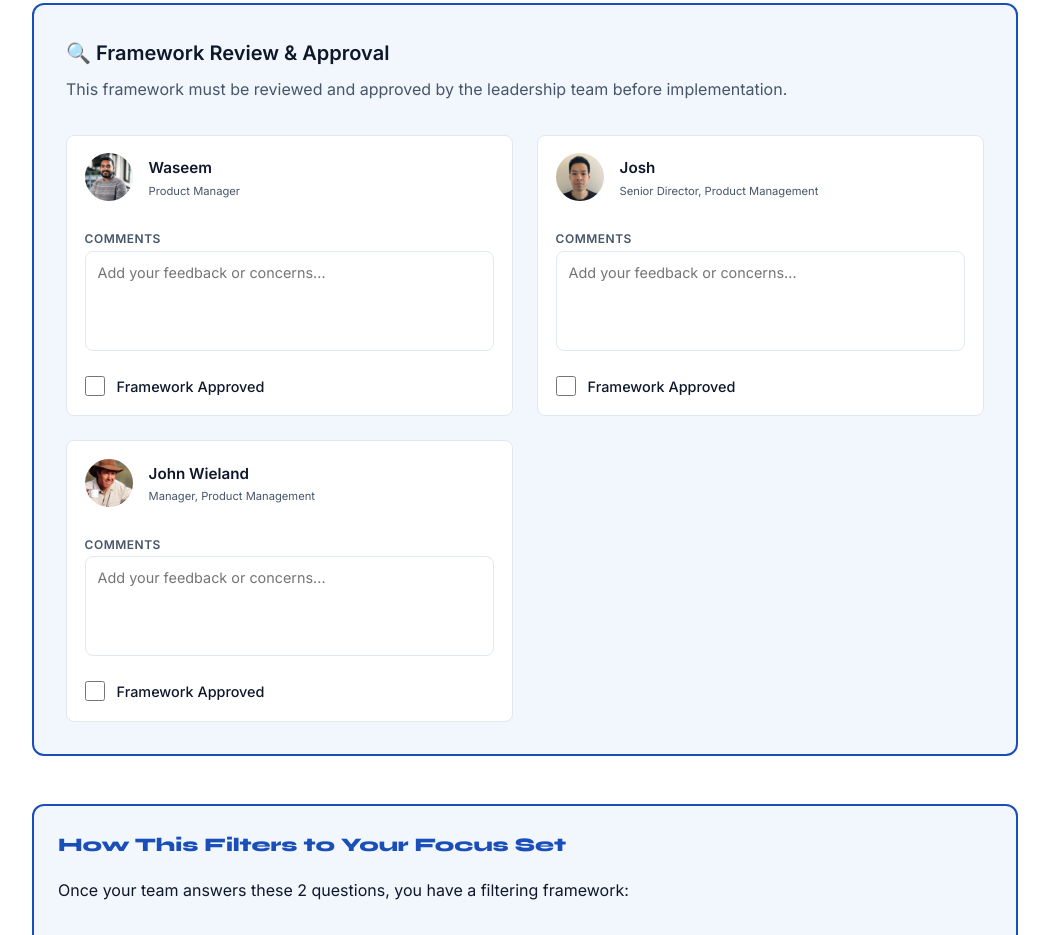
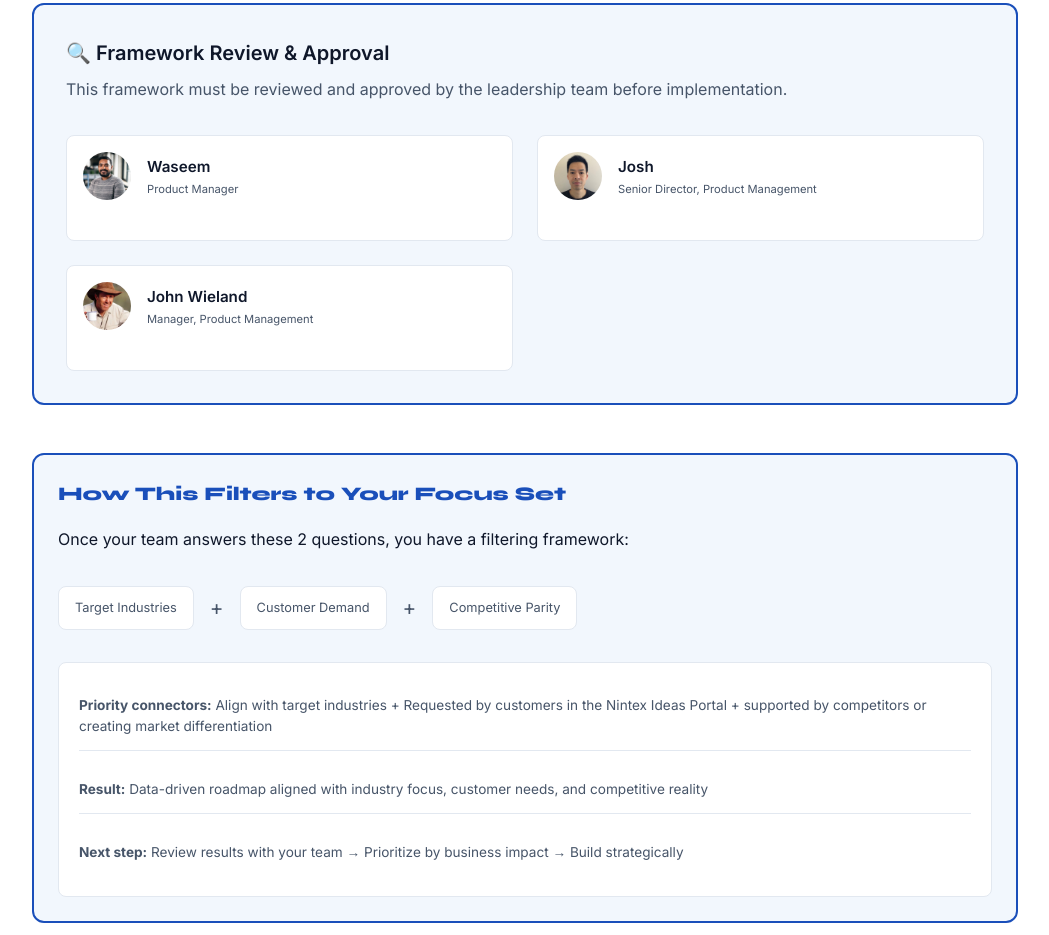
Before and after one commit to osama-eldrieny/connectors-strategy, a website: page connector-filtering-framework.html in a window 1280 px wide. Shown: the part 2587-3522 px from the top of the page, without its empty margins (230-1279 px from the left). Drawn offline with nearby package versions, Linux system fonts and the light colour scheme; no server answers.

Commit message:
Simplify Framework Review section: remove form elements, collect approvals offline

```diff
--- a/connector-filtering-framework.html
+++ b/connector-filtering-framework.html
@@ -513,7 +513,7 @@
 
       <div class="reviewers-grid">
         <!-- Waseem -->
-        <div class="reviewer-card">
+        <div class="reviewer-card" style="cursor: default; border: 1px solid var(--border); padding: 1rem; background: var(--surface);">
           <div class="reviewer-header">
             <img src="./imgs/waseem.png" alt="Waseem" class="reviewer-avatar">
             <div class="reviewer-info">
@@ -521,20 +521,10 @@
               <p class="reviewer-role">Product Manager</p>
             </div>
           </div>
-          <div class="reviewer-input-group">
-            <label class="input-label">Comments</label>
-            <textarea id="review-waseem-comment" class="reviewer-textarea" placeholder="Add your feedback or concerns..."></textarea>
-          </div>
-          <div class="reviewer-approval">
-            <label class="approval-toggle">
-              <input type="checkbox" id="review-waseem-approved" class="approval-checkbox">
-              <span class="toggle-label">Framework Approved</span>
-            </label>
-          </div>
         </div>
 
         <!-- Josh -->
-        <div class="reviewer-card">
+        <div class="reviewer-card" style="cursor: default; border: 1px solid var(--border); padding: 1rem; background: var(--surface);">
           <div class="reviewer-header">
             <img src="./imgs/joshua-tan.png" alt="Josh" class="reviewer-avatar">
             <div class="reviewer-info">
@@ -542,36 +532,16 @@
               <p class="reviewer-role">Senior Director, Product Management</p>
             </div>
           </div>
-          <div class="reviewer-input-group">
-            <label class="input-label">Comments</label>
-            <textarea id="review-josh-comment" class="reviewer-textarea" placeholder="Add your feedback or concerns..."></textarea>
-          </div>
-          <div class="reviewer-approval">
-            <label class="approval-toggle">
-              <input type="checkbox" id="review-josh-approved" class="approval-checkbox">
-              <span class="toggle-label">Framework Approved</span>
-            </label>
-          </div>
         </div>
 
         <!-- John Wieland -->
-        <div class="reviewer-card">
+        <div class="reviewer-card" style="cursor: default; border: 1px solid var(--border); padding: 1rem; background: var(--surface);">
           <div class="reviewer-header">
             <img src="./imgs/john.jpg" alt="John Wieland" class="reviewer-avatar">
             <div class="reviewer-info">
               <h4>John Wieland</h4>
               <p class="reviewer-role">Manager, Product Management</p>
             </div>
-          </div>
-          <div class="reviewer-input-group">
-            <label class="input-label">Comments</label>
-            <textarea id="review-john-comment" class="reviewer-textarea" placeholder="Add your feedback or concerns..."></textarea>
-          </div>
-          <div class="reviewer-approval">
-            <label class="approval-toggle">
-              <input type="checkbox" id="review-john-approved" class="approval-checkbox">
-              <span class="toggle-label">Framework Approved</span>
-            </label>
           </div>
         </div>
       </div>
```
